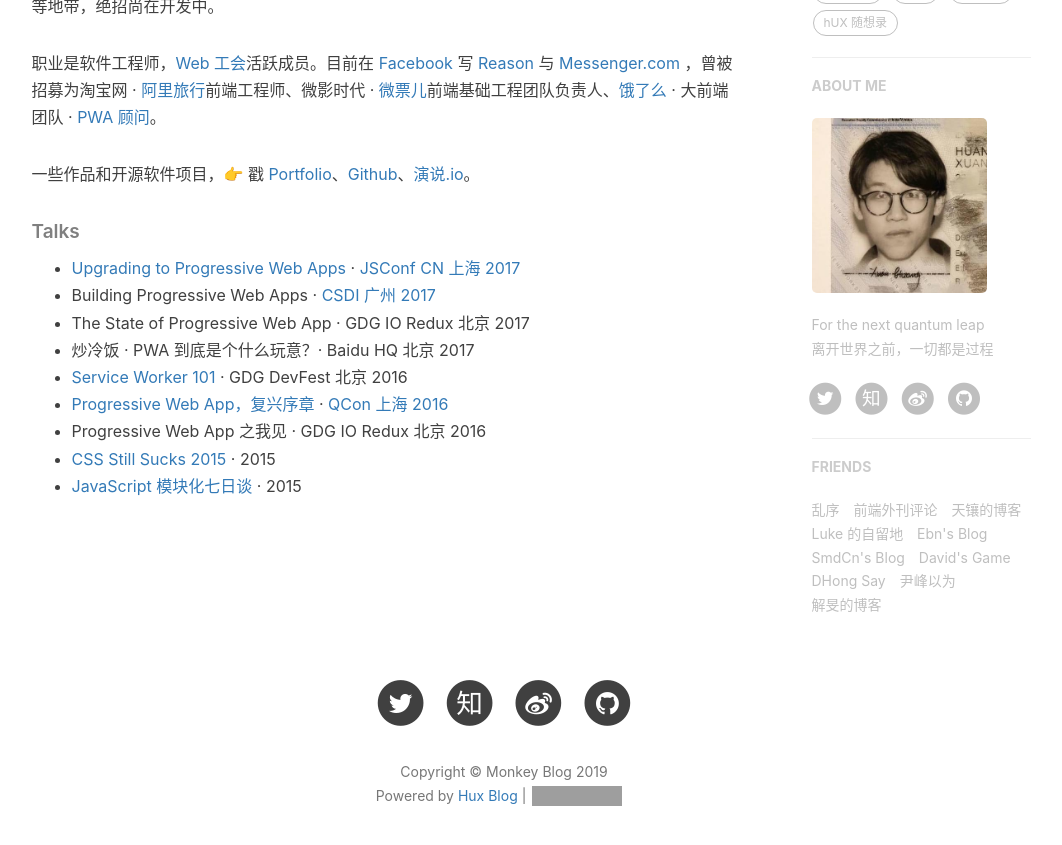
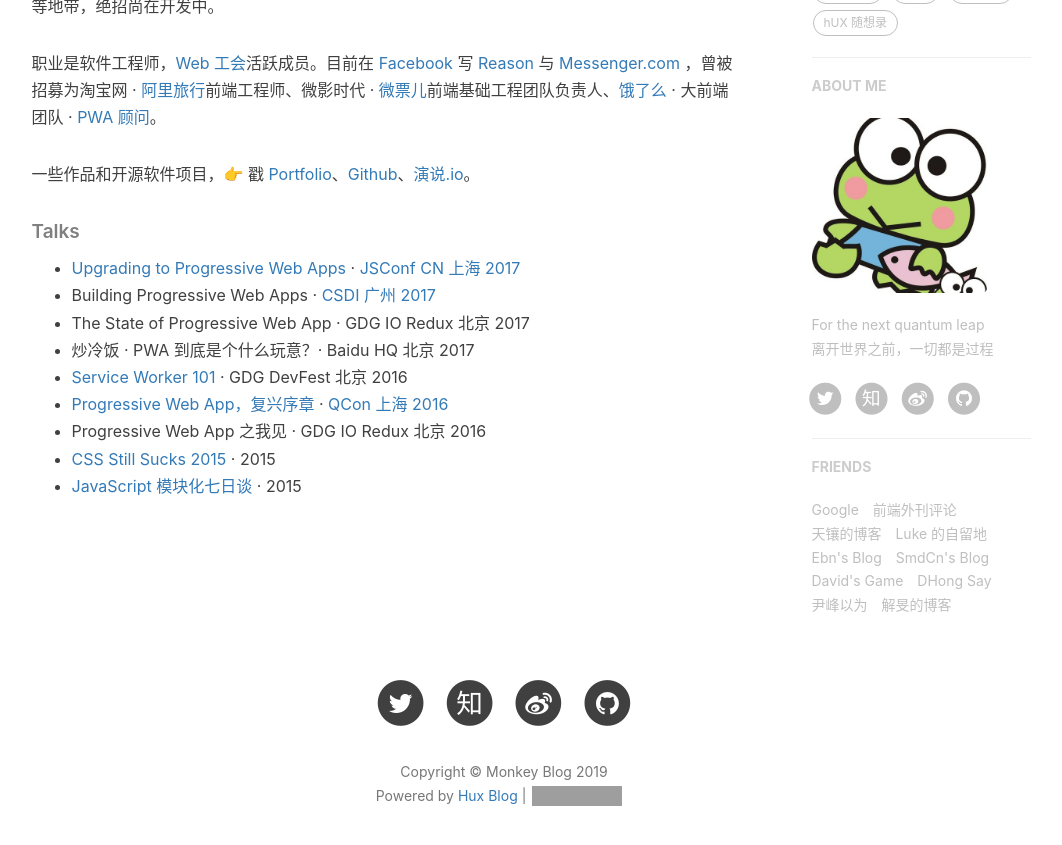
Before and after one commit to yzjacc/yzjacc.github.io, a Jekyll site: the page built from about.html, in a window 1280 px wide and 900 px high, scrolled down 637 px. Shown: the top 845 px of the window, without its empty margins (136-1198 px from the left). Built offline with Jekyll 4.4.1, drawn with Linux system fonts in a browser that asks for light colours; nearby versions of some CDN libraries; comment, search, counter and statistics services are not loaded; grey boxes are pictures that could not be loaded.

Commit message:
图片更新

```diff
--- a/_config.yml
+++ b/_config.yml
@@ -4,7 +4,7 @@ SEOTitle: 于子俊的博客 | Monkey Blog
 header-img: img/home-bg.jpg
 email: yzjacc@gmail.com
 description: "关于程序与设计| Web & Mobile Lover，Software Engineer，UX Designer | 这里是 @yzj 的个人博客，与你一起发现更大的世界。"
-keyword: "黄玄, Hux黄玄, Hux, 鬼栈, huxpro, @huxpro, 黄玄的博客, Hux Blog, 博客, 个人网站, 互联网, Web, JavaScript, 前端, 设计"
+keyword: "于子俊, Monkey于子俊, Mon,于子俊的博客, Mon Blog, 博客, 个人网站, 互联网, Web, JavaScript, 前端, 猴"
 url: "https://china-12138.github.io/"              # your host, for absolute URL
 baseurl: ""                             # for example, '/blog' if your blog hosted on 'host/blog'
 
@@ -106,8 +106,8 @@ friends: [
     #     title: "Su",
     #     href: "http://su.gallery/"
     # },{
-        title: "乱序",
-        href: "http://mida.re/"
+        title: "Google",
+        href: "https://www.google.com/"
     },{
         title: "前端外刊评论",
         href: "http://qianduan.guru/"
--- a/index.html
+++ b/index.html
@@ -1,6 +1,6 @@
 ---
 layout: page
-description: "我干了什么 究竟拿了时间换了什么"
+description: "桃李不言 下自成蹊"
 ---
 
 {% for post in paginator.posts %}
--- a/portfolio/index.html
+++ b/portfolio/index.html
@@ -17,7 +17,7 @@ layout: default
 		<div class="container" style="margin:0;padding:0;width:100%;">
 			<header>
 				<img width="175" height="175" style="border-radius:50%;" src="/img/avatar-hux-ny.jpg">
-				<h1>Hux</h1>
+				<h1>Monkey</h1>
 			</header>
 			<div class="main">
 				<ul class="cbp_tmtimeline">
```
Also changed, not shown: img/avatar-hux-ny.jpg, img/favicon.ico.
